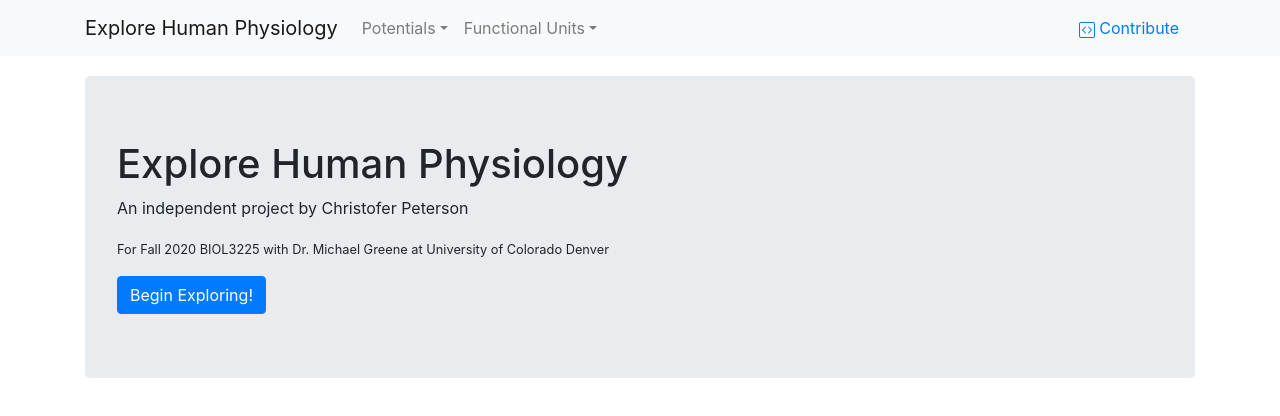
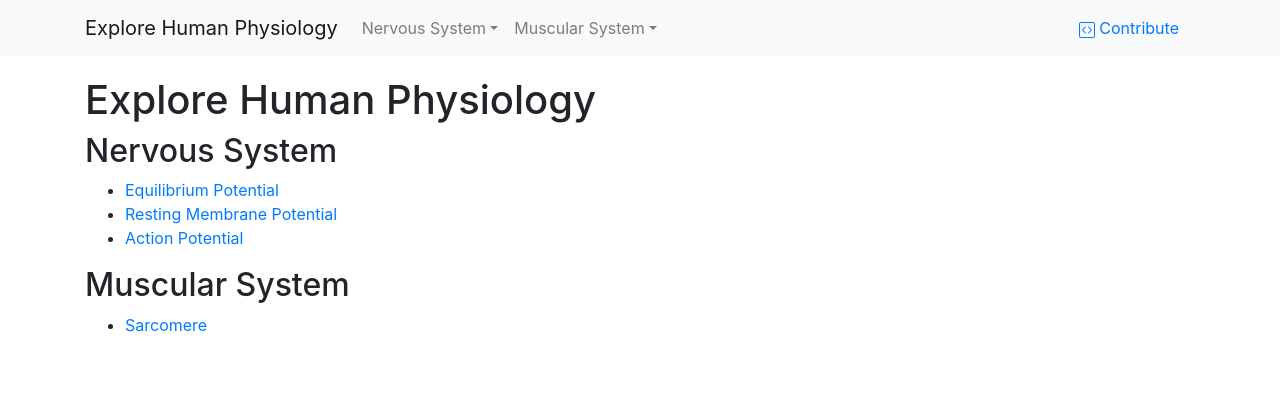
Before and after one commit to christoferpeterson/explore-human-physiology, a React (Create React App) app: page /#/ in a window 1280 px wide. Shown: the top 416 px of the page. Built offline with nearby package versions, Linux system fonts and the light colour scheme.

Commit message:
Rearranged links, added sections for applying knowledge

```diff
--- a/src/App.js
+++ b/src/App.js
@@ -23,12 +23,12 @@ function App() {
 					<Navbar.Toggle aria-controls="basic-navbar-nav" />
 					<Navbar.Collapse id="basic-navbar-nav">
 						<Nav className="mr-auto">
-							<NavDropdown title="Potentials" id="basic-nav-dropdown">
+							<NavDropdown title="Nervous System" id="basic-nav-dropdown">
 								<NavDropdown.Item><Link to="equilibrium-potential">Equilibrium Potential</Link></NavDropdown.Item>
 								<NavDropdown.Item><Link to="resting-membrane-potential">Resting Membrane Potential</Link></NavDropdown.Item>
 								<NavDropdown.Item><Link to="action-potential">Action Potential</Link></NavDropdown.Item>
 							</NavDropdown>
-							<NavDropdown title="Functional Units" id="basic-nav-dropdown">
+							<NavDropdown title="Muscular System" id="basic-nav-dropdown">
 								<NavDropdown.Item><Link to="sarcomere">Sarcomere</Link></NavDropdown.Item>
 							</NavDropdown>
 						</Nav>
--- a/src/HomePage.js
+++ b/src/HomePage.js
@@ -6,12 +6,19 @@ import {
 
 const HomePage = () => {
   return (
-    <Jumbotron>
+    <div>
       <h1>Explore Human Physiology</h1>
-      <p>An independent project by Christofer Peterson</p>
-      <p><small>For Fall 2020 BIOL3225 with Dr. Michael Greene at University of Colorado Denver</small></p>
-      <Link to="equilibrium-potential"><Button>Begin Exploring!</Button></Link>
-    </Jumbotron>
+      <h2>Nervous System</h2>
+      <ul>
+        <li><Link to="equilibrium-potential">Equilibrium Potential</Link></li>
+        <li><Link to="resting-membrane-potential">Resting Membrane Potential</Link></li>
+        <li><Link to="action-potential">Action Potential</Link></li>
+      </ul>
+      <h2>Muscular System</h2>
+      <ul>
+        <li><Link to="sarcomere">Sarcomere</Link></li>
+      </ul>
+    </div>
   )
 }
 
--- a/src/PotentialPages/ActionPotentialPage.js
+++ b/src/PotentialPages/ActionPotentialPage.js
@@ -300,11 +300,28 @@ class ActionPotentialPage extends React.Component {
 				approach the <Link to="equilibrium-potential">equilibrium potential</Link> of K<sup>+</sup> (approximately -90 mv). The VG K<sup>+</sup> will eventually close allowing
 				RMP to be restored.
 			</p>
-			<h3>Demonstrations</h3>
+			<h2>The Bigger Picture</h2>
 			<p>
-				The form and graph on this page can be used to visualize how an action potential changes the membrane potential of a cell. Click
-				"Fire an action potential!" to propagate an action potential through an infinitesimally small section of a standard human neuron.
+				Action potentials are how excitable cells propagate signals to neighboring cells. While frequently modeled by the neuron,
+				action potentials occur in any excitable cell. The heart, for example, propagates action potentials across cardiac muscles
+				to coordinate a heart beat.
 			</p>
+			<h2>Toxicology</h2>
+			<p>
+				Tetrodotoxin is a potent neurotoxin produced by animals such as rough-skinned newts, pufferfish, and blue-ringed octopuses.
+				It acts by blocking voltage-gated sodium channels. Without the ability for the membrane permeability of sodium of axons
+				to increase upon reachin threshold, an action potential can never fire. This prevents the propagation of signals along
+				axons. In small doses on non-vital neurons, a tingling sensation and loss of motor control occurs. In large doses or when applied
+				to vital neurons such as those in the autonomic nervous system, the toxin can disrupt vital physiological processes leading to
+				death. No amount of graded potentials will cause an action potentials if depolarization by voltage-gated sodium channels cannot
+				occur.
+			</p>
+			<h3>Take it Further</h3>
+			<ul>
+				<li>A collection of peptide toxins produced by cnidarians block the voltage-gated potassium channel. What affect would these have on an action potential?</li>
+				<li>A fictional toxin causes the voltage-gated potassium channels to open and close just as fast as the sodium channels. What would happen?</li>
+				<li>A drug inhibits the sodium-potassium pump. How does that affect an action potential? (hint: look at the pharmacology section of the resting membrane potential page)</li>
+			</ul>
 		</div>)
 	}
 
@@ -329,6 +346,7 @@ class ActionPotentialPage extends React.Component {
 				<hr />
 				<small>
 					<ol style={{paddingLeft:"1em", maxWidth:"60em"}}>
+						<li><a href="https://www.ncbi.nlm.nih.gov/pmc/articles/PMC3663409/" target="_blank">Geffeney, S. L., Ruben, P. C. (2006). The Structural Basis and Functional Consequences of Interactions Between Tetrodotoxin and Voltage-Gated Sodium Channels. <em>Mar Drugs</em> 2006 Apr; 4(3): 143–156. Published online 2006 Apr 6. Retrieved November 25, 2020 from https://www.ncbi.nlm.nih.gov/pmc/articles/PMC3663409/</a></li>
 						<li>Greene, M. (2020). <i>Lectures 8 &amp; 9 Graded and Action Potentials</i>, lecture notes, BIOL3225 Human Physiology BIOL3225, University of Colorado Denver, delivered 09 Sep 2020 &amp; 16 Sep 2020</li>
 						<li><a href="http://www.nernstgoldman.physiology.arizona.edu/" target="blank">The Nernst/Goldman Equation Simulator. (n.d.). Retrieved October 22, 2020, from http://www.nernstgoldman.physiology.arizona.edu/</a></li>
 						<li>Widmaier, E. P., Vander, A. J., Raff, H., &amp; Strang, K. T. (2019). 6.7 Graded and Action Potentials. In <em>Vander's human physiology: The mechanisms of body function</em> (p. 149-158). New York, NY: McGraw-Hill Education.</li>
@@ -353,6 +371,14 @@ class ActionPotentialPage extends React.Component {
 						<Row>
 							<Col>
 								<img alt="Graph of action potential with meaningful events labeled" src={Helpers.buildPublicUrl("actionpotential.svg")}></img>
+							</Col>
+						</Row>
+						<Row>
+							<Col>
+								<p>
+									The form and graph on this page can be used to visualize how an action potential changes the membrane potential of a cell. Click
+									"Fire an action potential!" to propagate an action potential through an infinitesimally small section of a standard human neuron.
+								</p>
 							</Col>
 						</Row>
 						<Row>
--- a/src/PotentialPages/EquilibriumPotentialPage.js
+++ b/src/PotentialPages/EquilibriumPotentialPage.js
@@ -7,6 +7,7 @@ import Chart from "../Chart";
 import { StopFill, PlayFill, ArrowCounterclockwise } from 'react-bootstrap-icons';
 import MathJax from "react-mathjax";
 import RangeInput from '../Shared/RangeInput';
+import { Link } from "react-router-dom";
 
 const CUSTOM_INDEX=-1, HISTORY_INTERVAL=200, HISTORY_LENGTH=60;
 
@@ -164,11 +165,34 @@ class EquilibriumPotentialPage extends React.Component {
 				<dt>[ion]<sub>o</sub></dt><dd>The concentration of the ion outside of the plasma membrane measured in milliMolar (mM).</dd>
 				<dt>[ion]<sub>i</sub></dt><dd>The concentration of the ion inside of the plasma membrane measured in milliMolar (mM).</dd>
 			</dl>
+			<h2>The Bigger Picture</h2>
 			<p>
-				The form and graph on this page can be used to visualize how equilibrium potential changes in a dynamic system. Adjust the
-				values for the Nernst equation variables and see how the equilibrium potential changes on the graph. Press stop to freeze the graph
-				in place, press play to begin recording data, again, and press reset to clear out the old data.
+				Cells around the body utilize the equilibrium potential phenomenon to perform work. That work typically comes in the form of information
+				transfer. As voltages change in one part of the cell ions can move into and out of the cell. By controlling the flux of the ions through
+				managing permeability and the electrochemical gradients, a cell can perform work or use those ions to trigger other processes. Equilibrium
+				potential, in this way, acts as the fundamental building block for the actions performed by excitable cells in the body. A neuron, for
+				example, precisely controls the equilibrium potential across the membrane of its axon to propagte signals. <Link to="action-potential">
+					Learn how cells maintain an equilibrium potential by setting a resting membrane potential.</Link>
 			</p>
+			<h2>Disease State</h2>
+			<p>
+				Because equilibrium potential is a fundamental physical underpinning for physiology, when disease states occur in the body that
+				affect it, the health consequences can be widespread and catastrophic. A relatively common clinical complication is hypokalemia.
+				<em> Hypo-</em> meaning low, <em>kal-</em> referring to kalium, the latin word for potassium, and <em>-emia</em> meaning presence
+				in blood, hypokalemia means low potassium levels in the blood. A low potassium concentration can cause hyperpolarization of
+				excitable cells. Try reducing the [K<sup>+</sup>]<sub>o</sub> value in the chart. The equilibrium potential will drop. This means
+				that the threshold to trigger depolarization for excitability for cells will be more difficult to reach. On the flip side, hyperkalemia,
+				or high potassium presence in blood will have the opposite effect. The cells will depolarize. This can cause depolarization to happen
+				too easily.
+			</p>
+			<h3>Take it Further</h3>
+			<ul>
+				<li>How would hypernatremia (high sodium presence in blood) and hyponatremia affect excitable cells?</li>
+				<li>How would hyperchloremia (high chloride presence in blood) and hypochloremia affect excitable cells?</li>
+				<li>Why does temperature affect the equilibrium potential?</li>
+				<li>What happens during hypothermia (low heat presence in blood) and hyperthermia?</li>
+				<li>What mechanisms can a cell use to manage the permeability of ions?</li>
+			</ul>
 		</div>)
 	}
 
@@ -222,6 +246,7 @@ class EquilibriumPotentialPage extends React.Component {
 					<ol style={{paddingLeft:"1em", maxWidth:"60em"}}>
 						<li>Greene, M. (2020). <i>Lectures 4 Feedback Membrane Potential</i>, lecture notes, BIOL3225 Human Physiology BIOL3225, University of Colorado Denver, delivered 26 Aug 2020</li>
 						<li><a href="http://www.nernstgoldman.physiology.arizona.edu/" target="blank">The Nernst/Goldman Equation Simulator. (n.d.). Retrieved October 22, 2020, from http://www.nernstgoldman.physiology.arizona.edu/</a></li>
+						<li><a href="https://www.ncbi.nlm.nih.gov/pmc/articles/PMC5399982/" target="_blank">Weiss, J.N., Qu, Z., Shivkumar K. (2017). The Electrophysiology of Hypo- and Hyperkalemia. <em>Circ Arrhythm Electrophysiol Mar 2017</em>. 10(3): e004667. doi: 10.1161/CIRCEP.116.004667</a></li>
 						<li>Widmaier, E. P., Vander, A. J., Raff, H., &amp; Strang, K. T. (2019). 6.6 The Resting Membrane Potential. In <em>Vander's human physiology: The mechanisms of body function</em> (p. 145). New York, NY: McGraw-Hill Education.</li>
 						<li><a href="https://journals.physiology.org/doi/full/10.1152/advan.00029.2004" target="blank">Wright, S. H. (2004). Generation of resting membrane potential. <em>Advances in Physiology Education</em>, 28(4), 139-142. doi:10.1152/advan.00029.2004</a></li>
 					</ol>
@@ -239,6 +264,15 @@ class EquilibriumPotentialPage extends React.Component {
 				<Row>
 					<Col xs={12} sm={12} md={6}>{this.renderDescription()}</Col>
 					<Col xs={12} sm={12} md={6}>
+						<Row>
+							<Col>
+								<p>
+									The form and graph on this page can be used to visualize how equilibrium potential changes in a dynamic system. Adjust the
+									values for the Nernst equation variables and see how the equilibrium potential changes on the graph. Press stop to freeze the graph
+									in place, press play to begin recording data, again, and press reset to clear out the old data.
+								</p>
+							</Col>
+						</Row>
 						<Row>
 							<Col>{this.renderForm()}</Col>
 						</Row>
--- a/src/PotentialPages/RestingMembranePotentialPage.js
+++ b/src/PotentialPages/RestingMembranePotentialPage.js
@@ -7,6 +7,7 @@ import Chart from "../Chart";
 import { StopFill, PlayFill, ArrowCounterclockwise } from 'react-bootstrap-icons';
 import MathJax from "react-mathjax";
 import RangeInput from '../Shared/RangeInput';
+import { Link } from "react-router-dom";
 
 const Constants = {CUSTOM_INDEX:-1, HISTORY_INTERVAL:200, HISTORY_LENGTH:60};
 
@@ -160,11 +161,27 @@ class RestingMembranePotentialPage extends React.Component {
 				<dt>[ion]<sub>o</sub></dt><dd>The concentration of the ion outside of the plasma membrane measured in milliMolar (mM).</dd>
 				<dt>[ion]<sub>i</sub></dt><dd>The concentration of the ion inside of the plasma membrane measured in milliMolar (mM).</dd>
 			</dl>
+			<h2>The Bigger Picture</h2>
 			<p>
-				The form and graph on this page can be used to visualize how resting membrane potential changes. Adjust the
-				values for the Goldman equation variables and see how the resting membrane potential changes on the graph. Press stop to freeze the graph
-				in place, press play to begin recording data, again, and press reset to clear out the old data.
+				Excitable cells in the body stay at a resting membrane potential as a way to store potential energy and prepare to do work. A neuron,
+				which has	a resting membrane potential of approximately -70 mV, can use that voltage to perform work. The work performed by a neuron is the
+				transmission of a signal down its axon. Resting membrane potential is how the nervous system prepares for the transfer of signals
+				across the entire body. <Link to="action-potential">Learn how the nervous system transfers the signals by learning about action potentials.</Link>
 			</p>
+			<h2>Pharmacology</h2>
+			<p>
+				Digitalis is a medicine typically prescribed to patients sufferin from congestive heart failure or heart arrythmia (abnormal heart beat).
+				It acts by inhibiting the sodium/potassium antiporter in exctiable cells. Inhibition of the cell's primary mode of maintaining sodium
+				and potassium concentration gradients leads to membrane depolarization. Try setting the sodium and potassium concentrations equal to eachother.
+				Notice the resting membrane potential depolarizes to a resting membrane potential closer to zero. In small enough doses, this can make
+				it easier for excitable cells to reach threshold potential and cause an action potential.
+			</p>
+			<h3>Take it Further</h3>
+			<ul>
+				<li>What would happen if the dose of digitalis is too high?</li>
+				<li>Imagine a drug that blocks potassium leak channels. What would that do to the resting membrane potential?</li>
+				<li>How about a drug that blocks sodium leak channels?</li>
+			</ul>
 		</div>)
 	}
 
@@ -174,6 +191,7 @@ class RestingMembranePotentialPage extends React.Component {
 				<hr />
 				<small>
 					<ol style={{paddingLeft:"1em", maxWidth:"60em"}}>
+						<li><a href="https://www.cvpharmacology.com/cardiostimulatory/digitalis" target="_blank">Klabunde, R. E. (2015, March 09). Cardiac Glycosides (Digitalis Compounds). Retrieved November 25, 2020, from https://www.cvpharmacology.com/cardiostimulatory/digitalis</a></li>
 						<li>Greene, M. (2020). <i>Lectures 5 &amp; 6 Resting Membrane Potential</i>, lecture notes, BIOL3225 Human Physiology BIOL3225, University of Colorado Denver, delivered 31 Aug 2020 &amp; 02 Sep 2020</li>
 						<li><a href="http://www.nernstgoldman.physiology.arizona.edu/" target="blank">The Nernst/Goldman Equation Simulator. (n.d.). Retrieved October 22, 2020, from http://www.nernstgoldman.physiology.arizona.edu/</a></li>
 						<li>Widmaier, E. P., Vander, A. J., Raff, H., &amp; Strang, K. T. (2019). 6.6 The Resting Membrane Potential. In <em>Vander's human physiology: The mechanisms of body function</em> (p. 144-148). New York, NY: McGraw-Hill Education.</li>
@@ -234,6 +252,15 @@ class RestingMembranePotentialPage extends React.Component {
 					<Col xs={12} sm={12} md={6}>{this.renderDescription()}</Col>
 					<Col xs={12} sm={12} md={6}>
 						<Row>
+							<Col>
+								<p>
+									The form and graph on this page can be used to visualize how resting membrane potential changes. Adjust the
+									values for the Goldman equation variables and see how the resting membrane potential changes on the graph. Press stop to freeze the graph
+									in place, press play to begin recording data, again, and press reset to clear out the old data.
+								</p>
+							</Col>
+						</Row>
+						<Row>
 							<Col>{this.renderForm()}</Col>
 						</Row>
 						<Row>
```
